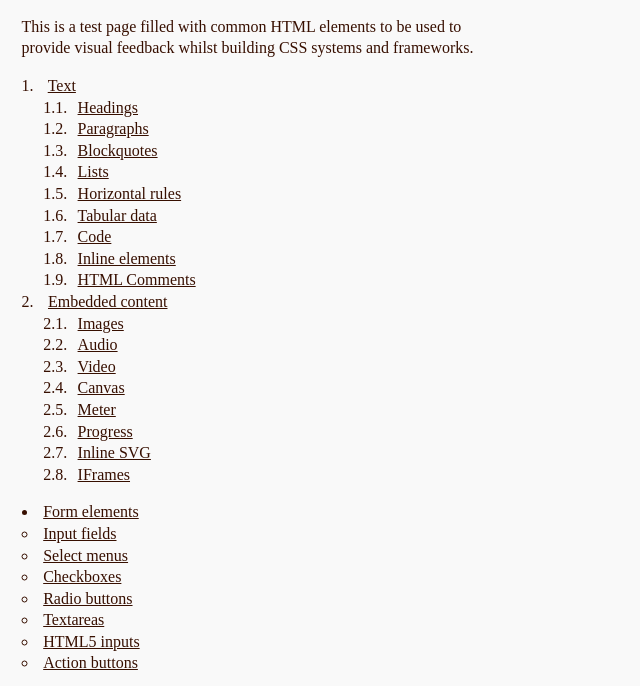
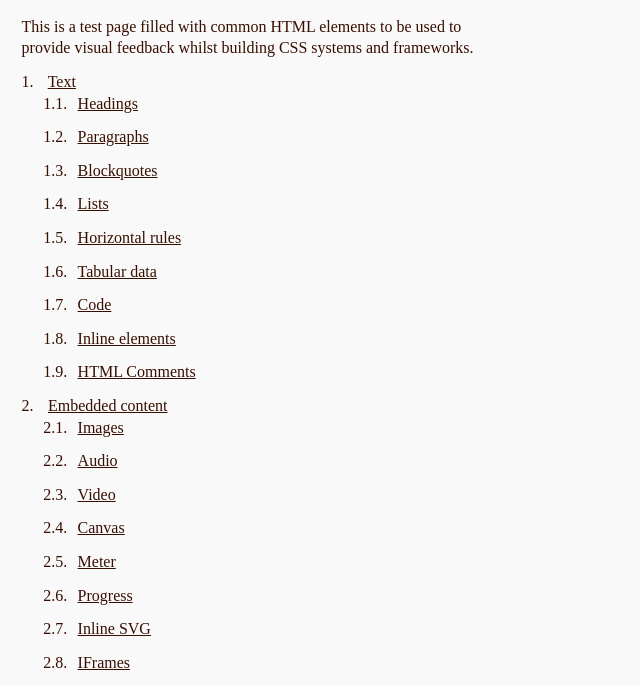
Before and after one commit to crislin2046/goldenfont.css, a plain HTML site: page index.html in a window 1280 px wide. Shown: the part 46-732 px from the top of the page, without its empty margins (0-640 px from the left). Drawn offline with Linux system fonts and the light colour scheme.

Commit message:
Update goldenfont.css

```diff
--- a/goldenfont.css
+++ b/goldenfont.css
@@ -41,14 +41,18 @@ th, legend {
   padding-bottom: 1em;
 }
 
-p, textarea, [contenteditable], figure {
+p, textarea, [contenteditable], figure, ol, li {
   margin: 0;
   margin-bottom: 0.75em;
 }
 
+/**
+
 p + p, p + figure, figure + figure, figure + p {
   margin-top: 0.75em;
 }
+
+**/
 
 .caps, .small-caps {
   letter-spacing: 0.08em;
```
